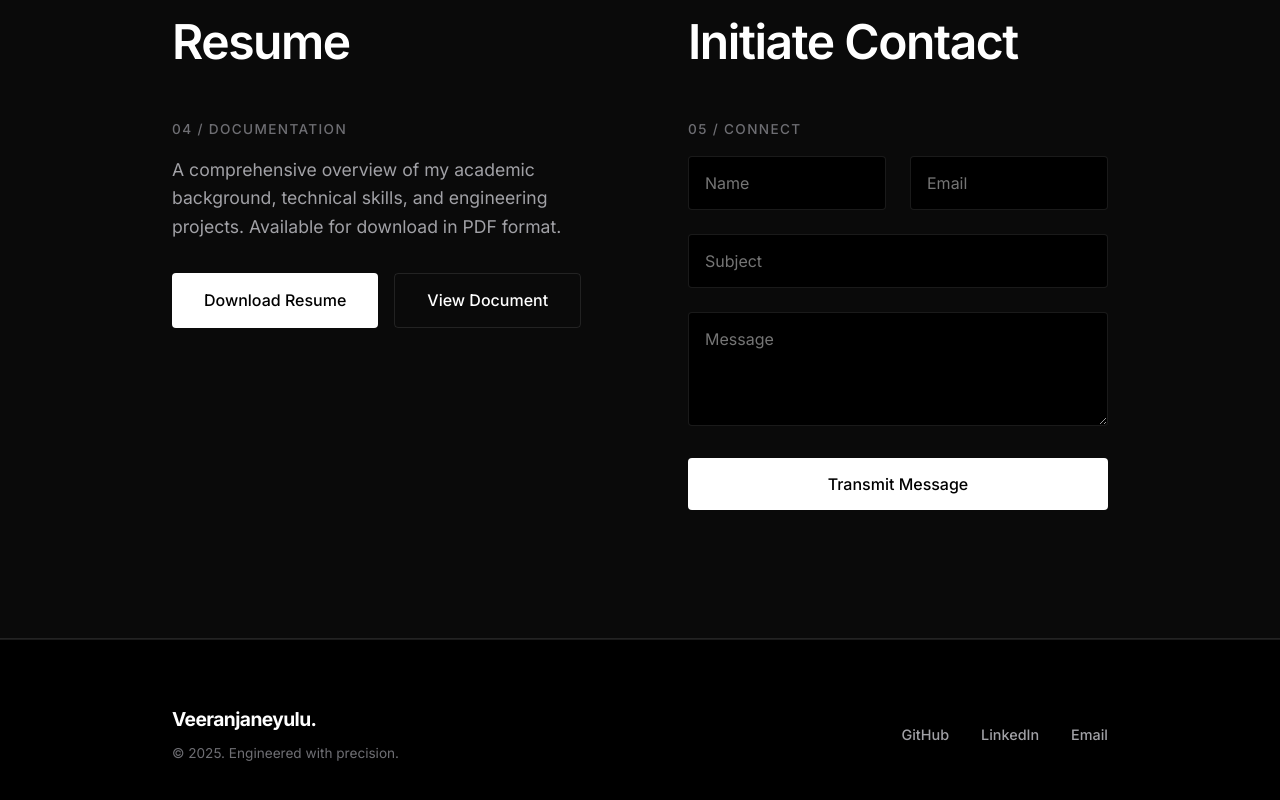
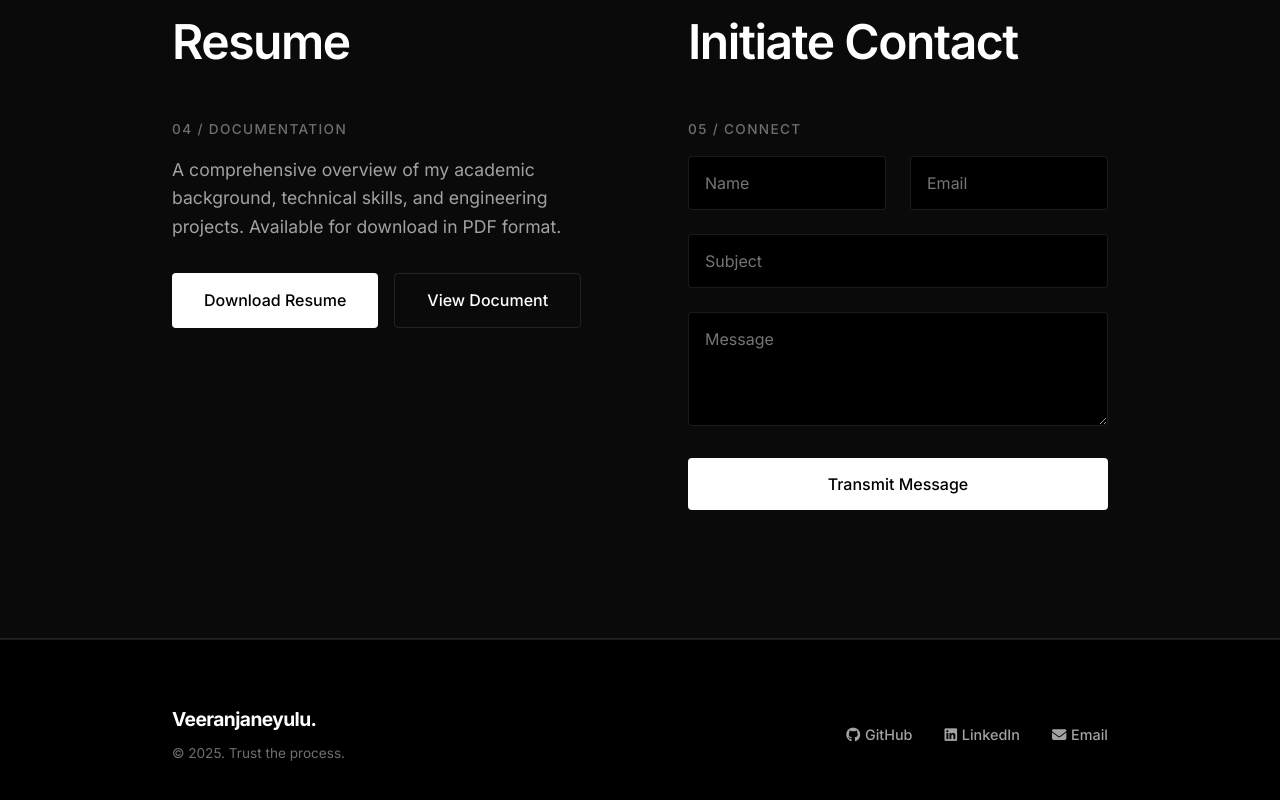
Before and after one commit to Uppara-Veeranjaneyulu/my_portfolio, a plain HTML site: page index.html in a window 1280 px wide. Shown: the part 4926-5726 px from the top of the page. Drawn offline with nearby package versions, Linux system fonts and the light colour scheme.

Commit message:
feat(footer): add icons to social and contact links

```diff
--- a/index.html
+++ b/index.html
@@ -604,12 +604,12 @@
             <div class="footer-content">
                 <div class="footer-left">
                     <a href="#hero" class="logo">Veeranjaneyulu.</a>
-                    <p>&copy; 2025. Engineered with precision.</p>
+                    <p>&copy; 2025. Trust the process.</p>
                 </div>
                 <div class="footer-right">
-                    <a href="https://github.com/Uppara-Veeranjaneyulu" target="_blank">GitHub</a>
-                    <a href="https://www.linkedin.com/in/uppara-veeranjaneyulu-44003728b/" target="_blank">LinkedIn</a>
-                    <a href="mailto:uupparaveeranji@gmail.com">Email</a>
+                    <a href="https://github.com/Uppara-Veeranjaneyulu" target="_blank"><i class="fab fa-github" style="margin-right: 0.3rem;"></i>GitHub</a>
+                    <a href="https://www.linkedin.com/in/uppara-veeranjaneyulu-44003728b/" target="_blank"><i class="fab fa-linkedin" style="margin-right: 0.3rem;"></i>LinkedIn</a>
+                    <a href="mailto:uupparaveeranji@gmail.com"><i class="fas fa-envelope" style="margin-right: 0.3rem;"></i>Email</a>
                 </div>
             </div>
         </div>
```
